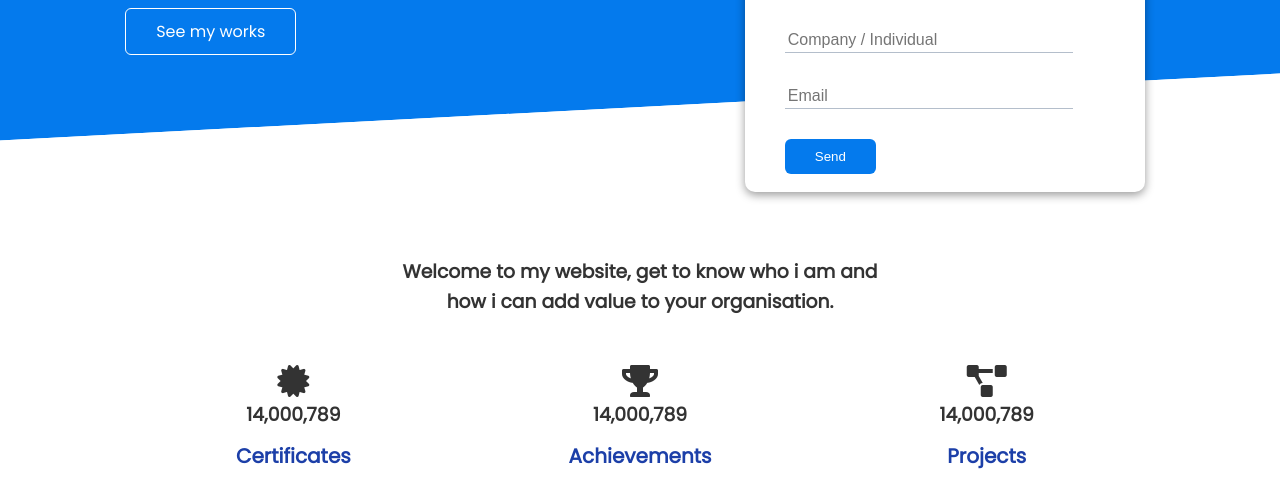
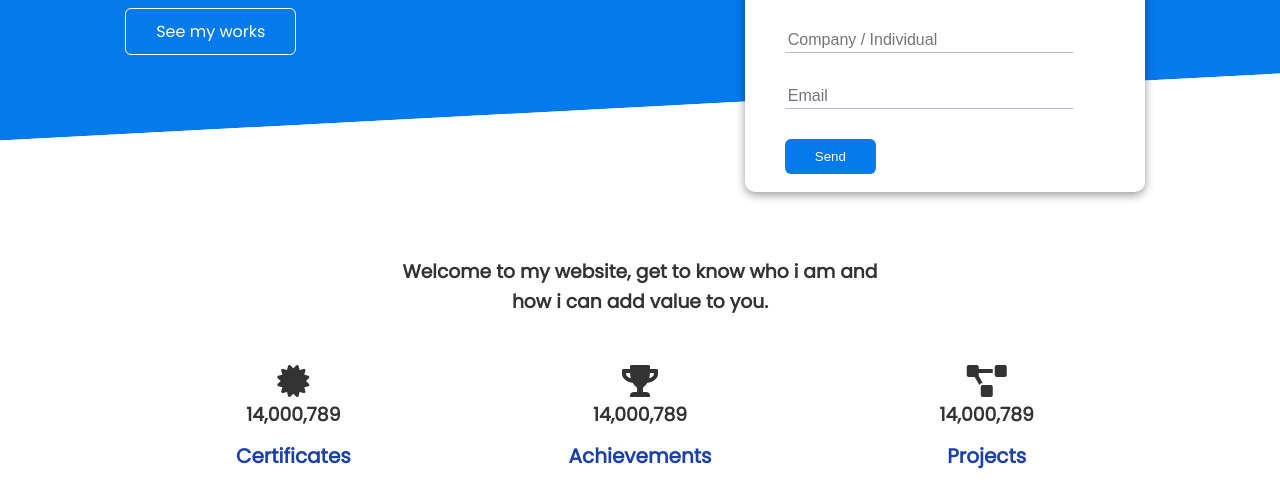
Before and after one commit to wizardoz29/zunurain-website, a plain HTML site: page index.html in a window 1280 px wide. Shown: the part 313-800 px from the top of the page. Drawn offline with Linux system fonts and the light colour scheme.

Commit message:
Test Commit

```diff
--- a/index.html
+++ b/index.html
@@ -64,7 +64,7 @@
         <div class="container">
             <h3 class="stats-heading text-center my-1">
                 Welcome to my website, get to know who i am and how i can add
-                value to your organisation.
+                value to you.
             </h3>
             <div class="grid grid-3 text-center my-4">
                 <div>
```
